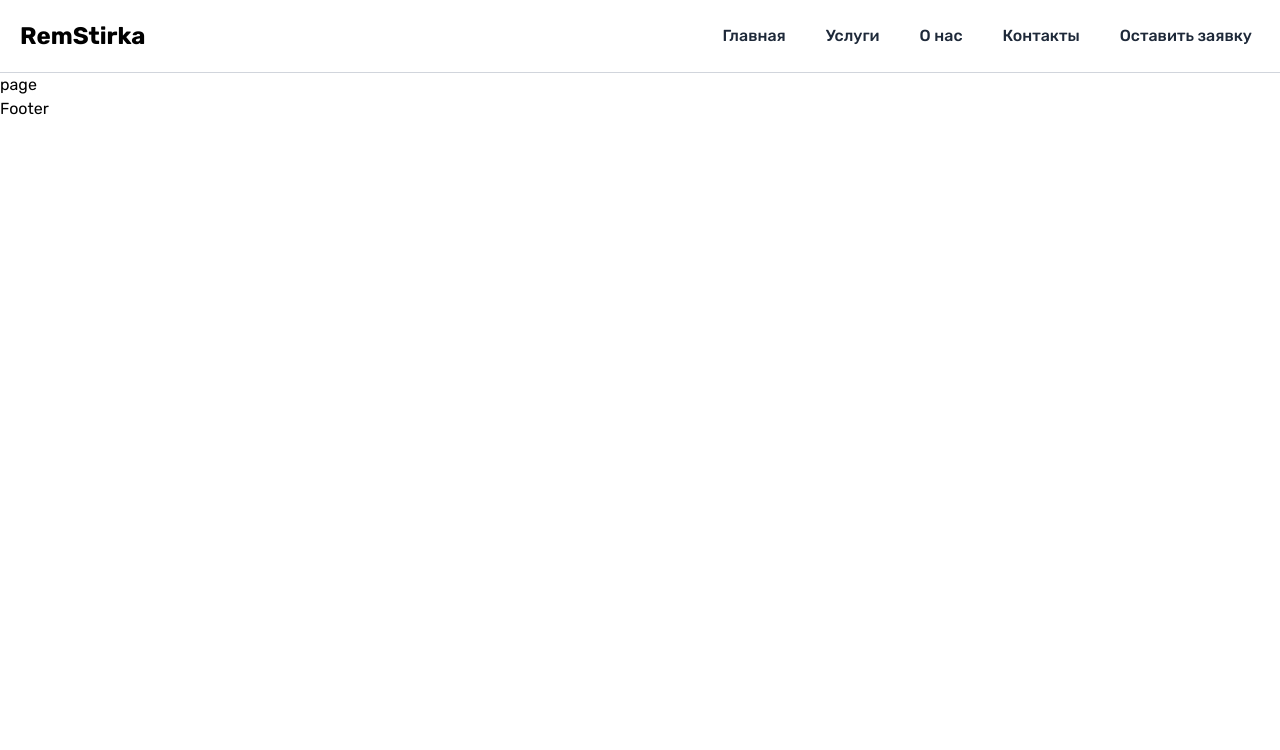
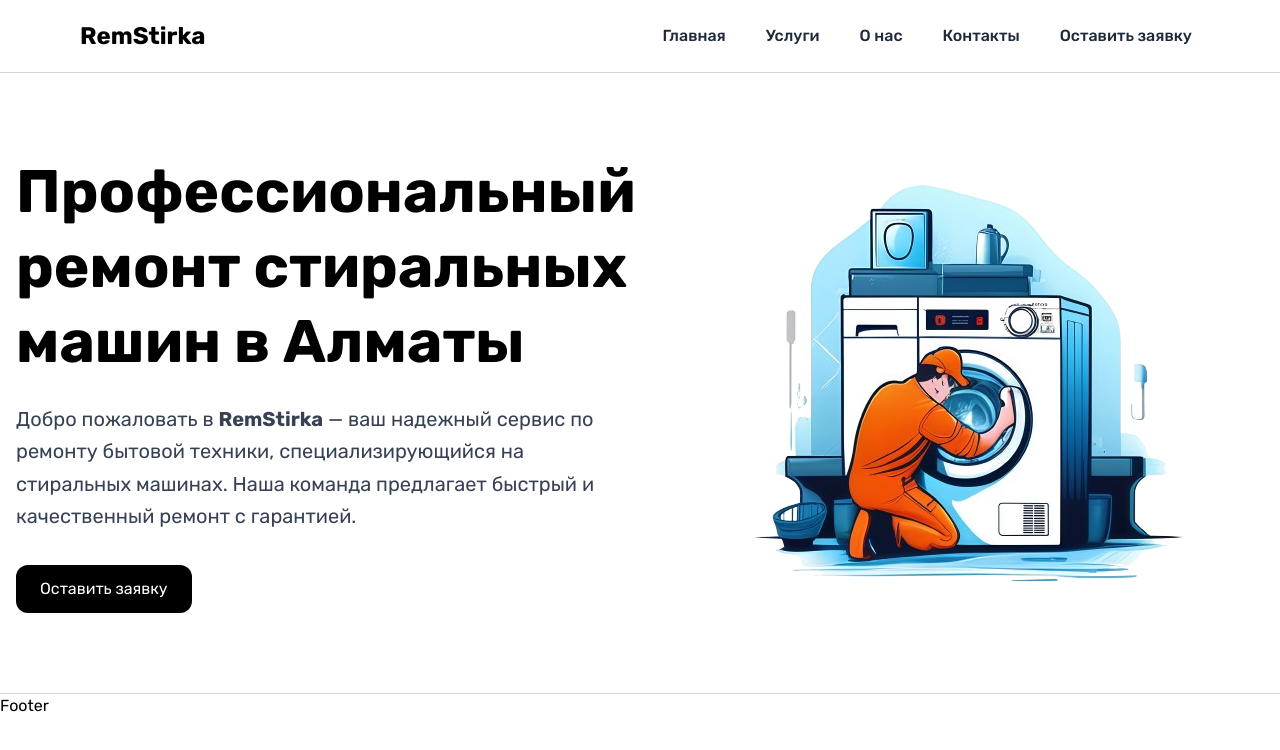
Before and after one commit to Ravil2/RemStirka, a Next.js app: page / in a window 1280 px wide. Shown: the top 750 px of the page. Built offline with nearby package versions, Linux system fonts and the light colour scheme.

Commit message:
hero section

```diff
--- a/src/app/layout.jsx
+++ b/src/app/layout.jsx
@@ -52,7 +52,35 @@ export const metadata = {
 export default function RootLayout({ children }) {
   return (
     <html lang="ru">
-      <head />
+      <head>
+        <script
+          type="application/ld+json"
+          dangerouslySetInnerHTML={{
+            __html: JSON.stringify({
+              '@context': 'https://schema.org',
+              '@type': 'LocalBusiness',
+              name: 'RemStirka',
+              image: 'https://remstirka.kz/images/og-image.jpg',
+              url: 'https://remstirka.kz',
+              telephone: '+7 747 700 0871',
+              address: {
+                '@type': 'PostalAddress',
+                addressLocality: 'Алматы',
+                addressCountry: 'KZ',
+              },
+              description:
+                'Профессиональный ремонт стиральных машин, холодильников и сушилок в Алматы. Срочный выезд, гарантия, доступные цены.',
+              areaServed: 'Алматы',
+              openingHours: 'Mo-Su 09:00-21:00',
+              contactPoint: {
+                '@type': 'ContactPoint',
+                telephone: '+7 747 700 0871',
+                contactType: 'customer support',
+              },
+            }),
+          }}
+        />
+      </head>
       <body className={`${rubik.variable} font-sans`}>
         <Header />
         <main>{children}</main>
--- a/src/app/page.jsx
+++ b/src/app/page.jsx
@@ -1,5 +1,9 @@
+import Hero from '@/components/Hero'
+
 export default function page() {
   return (
-    <div>page</div>
+    <div>
+      <Hero />
+    </div>
   )
 }
--- a/src/components/Header.jsx
+++ b/src/components/Header.jsx
@@ -7,7 +7,7 @@ export default function Header() {
   const toggleMenu = () => setMenuOpen(!menuOpen)
 
   return (
-    <header className="relative flex justify-between items-center px-5 py-5 border-b border-gray-300">
+    <header className="relative flex justify-between items-center px-5 md:px-5 xl:px-20 py-5 border-b border-gray-300">
       <a
         href="/"
         className="text-2xl font-bold text-black"
@@ -21,7 +21,6 @@ export default function Header() {
           {navItems.map((item) => (
             <li
               key={item.href}
-              className="border-b border-transparent hover:border-gray-400"
             >
               <a href={item.href} className="px-2 py-1 hover:text-black">
                 {item.label}
@@ -41,7 +40,6 @@ export default function Header() {
         </button>
       </div>
 
-      {/* Мобильное меню (во весь экран) */}
       {menuOpen && (
         <div className="fixed top-0 left-0 w-full h-screen bg-white z-40 flex flex-col justify-between p-6">
           <a
--- a/src/components/Hero.jsx
+++ b/src/components/Hero.jsx
@@ -0,0 +1,52 @@
+import Image from 'next/image'
+import React from 'react'
+
+export default function Hero() {
+  return (
+    <section
+      className="relative overflow-hidden border-b border-gray-300"
+      aria-labelledby="hero-title"
+    >
+      <div className="container mx-auto px-4 py-8 md:py-12 lg:py-15 xl:py-15">
+        <div className="flex flex-col lg:flex-row items-center gap-8">
+          <div className="w-full lg:w-1/2 space-y-4 md:space-y-6 lg:space-y-8 flex flex-col">
+            <div>
+              <h1
+                id="hero-title"
+                className="text-3xl sm:text-4xl md:text-5xl lg:text-6xl font-bold leading-snug md:leading-tight"
+              >
+                Профессиональный ремонт стиральных машин в Алматы
+              </h1>
+
+              <p className="text-base md:text-lg lg:text-xl text-gray-700 leading-relaxed mt-4 md:mt-6">
+                Добро пожаловать в <strong>RemStirka</strong> — ваш надежный
+                сервис по ремонту бытовой техники, специализирующийся на
+                стиральных машинах. Наша команда предлагает быстрый и
+                качественный ремонт с гарантией.
+              </p>
+            </div>
+
+            <a
+              href="#request"
+              className="w-full items-center text-center md:w-auto bg-black text-white py-3 px-6 rounded-xl cursor-pointer hover:bg-gray-800 transition-all mt-6 md:mt-0 self-start"
+              aria-label="Оставить заявку на ремонт стиральной машины"
+            >
+              Оставить заявку
+            </a>
+          </div>
+
+          <div className="hidden lg:block w-full lg:w-1/2 relative h-64 md:h-80 lg:h-96 xl:h-[500px]">
+            <Image
+              src="/images/icons/human.png"
+              alt="Мастер по ремонту стиральных машин RemStirka в Алматы"
+              fill
+              className="object-contain object-center"
+              priority
+              sizes="50vw"
+            />
+          </div>
+        </div>
+      </div>
+    </section>
+  )
+}
```
Also changed, not shown: public/images/icons/human.png (added).
